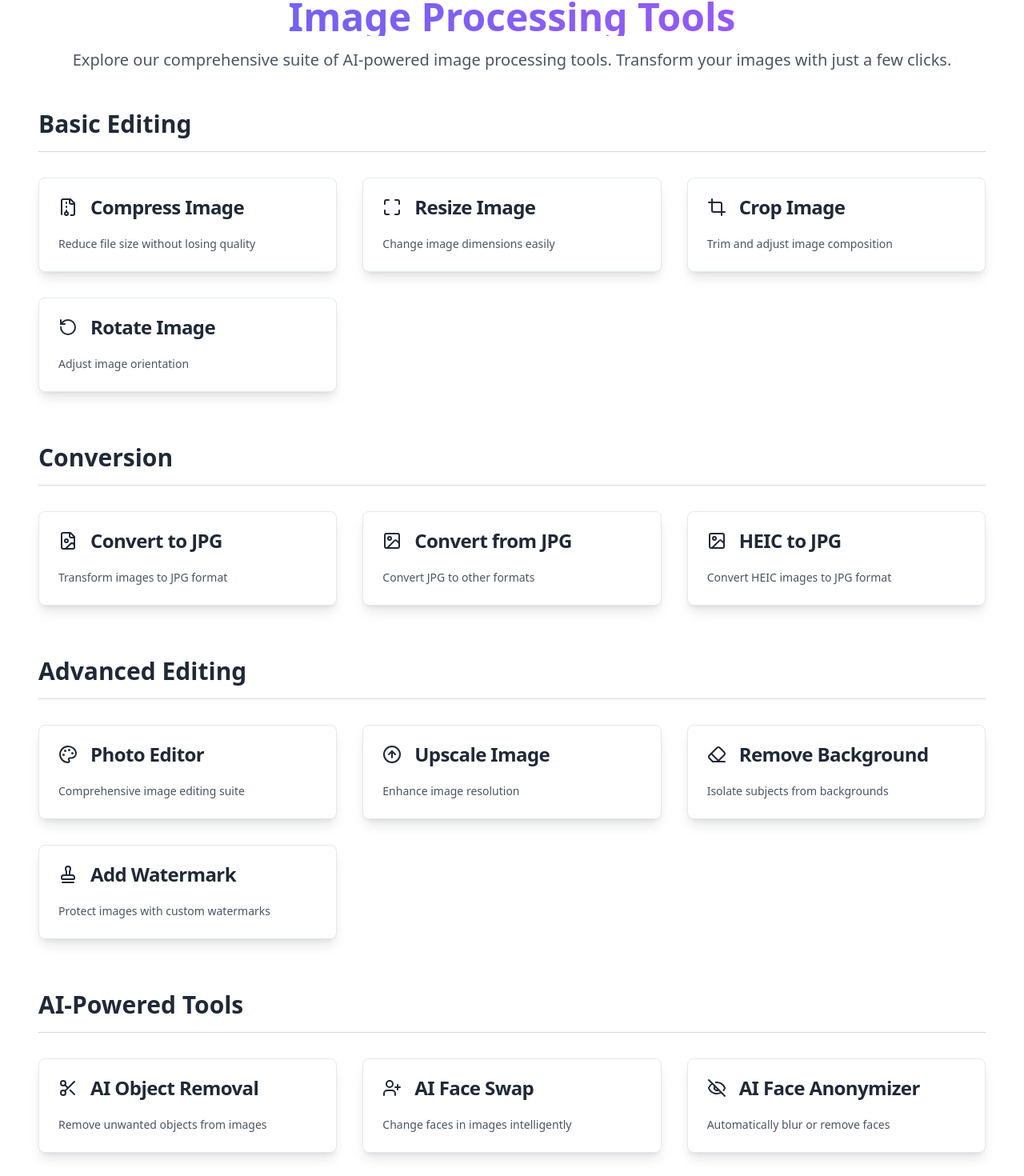
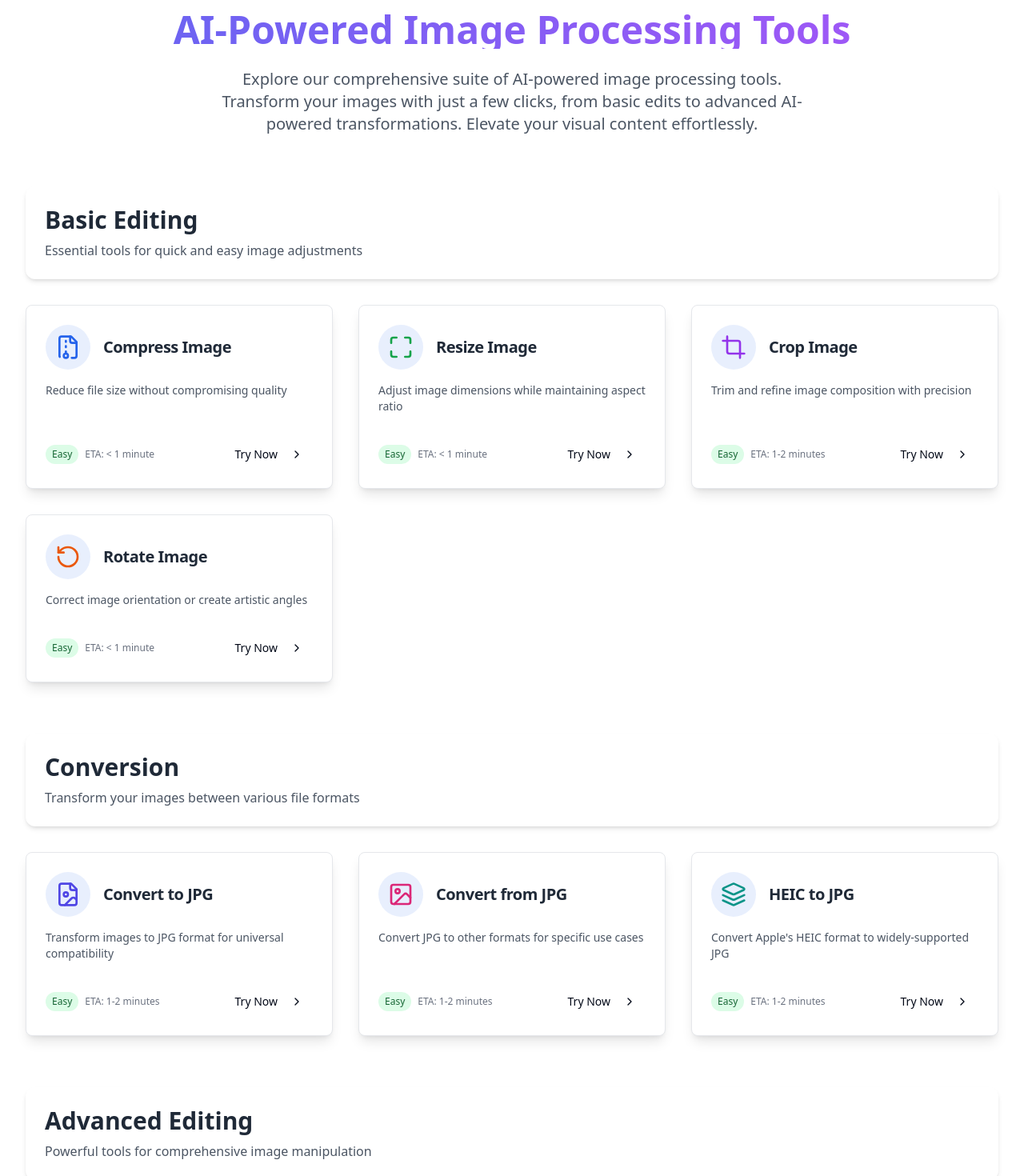
Before and after one commit to kushwahramkumar2003/Photofix, a Next.js app: page /tools in a window 1280 px wide. Shown: the part 116-1586 px from the top of the page at 80% size. Built offline with nearby package versions, Linux system fonts and the light colour scheme.

Commit message:
ui updated

```diff
--- a/src/app/tools/page.tsx
+++ b/src/app/tools/page.tsx
@@ -4,7 +4,6 @@ import {
   Card,
   CardContent,
   CardDescription,
-  CardHeader,
   CardTitle,
 } from "@/components/ui/card";
 import {
@@ -23,12 +22,18 @@ import {
   FileArchiveIcon as Compress,
   Maximize,
   Palette,
+  ChevronRight,
+  Wand2,
+  Layers,
+  Sparkles,
 } from "lucide-react";
+import { Button } from "@/components/ui/button";
+import { cn } from "@/lib/utils";
 
 export const metadata: Metadata = {
-  title: "Image Processing Tools | PhotoFix",
+  title: "AI-Powered Image Processing Tools | PhotoFix",
   description:
-    "Discover our wide range of AI-powered image processing tools. Compress, resize, crop, convert, edit, and enhance your images with ease.",
+    "Discover our comprehensive suite of AI-powered image processing tools. Compress, resize, crop, convert, edit, and enhance your images with ease using PhotoFix's advanced algorithms.",
   keywords: [
     "image processing",
     "AI tools",
@@ -39,177 +44,321 @@ export const metadata: Metadata = {
     "convert image",
     "edit image",
     "enhance image",
+    "remove background",
+    "upscale image",
+    "face swap",
+    "object removal",
+    "watermark",
+    "meme generator",
+    "HEIC conversion",
   ],
   openGraph: {
-    title: "Image Processing Tools | PhotoFix",
+    title: "AI-Powered Image Processing Tools | PhotoFix",
     description:
-      "Explore our comprehensive suite of AI-powered image processing tools. Transform your images with just a few clicks.",
+      "Transform your images with PhotoFix's suite of AI-powered tools. From basic edits to advanced AI transformations, enhance your visuals with just a few clicks.",
     images: [
       {
         url: "/og-image-tools.jpg",
         width: 1200,
         height: 630,
-        alt: "PhotoFix Image Processing Tools",
+        alt: "PhotoFix AI-Powered Image Processing Tools",
       },
     ],
+    type: "website",
+    locale: "en_US",
+    siteName: "PhotoFix",
+  },
+  twitter: {
+    card: "summary_large_image",
+    title: "AI-Powered Image Processing Tools | PhotoFix",
+    description:
+      "Transform your images with PhotoFix's suite of AI-powered tools. From basic edits to advanced AI transformations, enhance your visuals with just a few clicks.",
+    images: ["/og-image-tools.jpg"],
+    creator: "@photofix",
   },
 };
 
 const toolCategories = [
   {
     name: "Basic Editing",
+    description: "Essential tools for quick and easy image adjustments",
+    color: "from-blue-100 to-blue-200",
     tools: [
       {
         name: "Compress Image",
-        description: "Reduce file size without losing quality",
-        icon: <Compress className="h-6 w-6" aria-label="Compress Image Icon" />,
+        description: "Reduce file size without compromising quality",
+        icon: <Compress className="h-8 w-8 text-blue-600" />,
         href: "/tools/compress",
+        difficulty: "Easy",
+        eta: "< 1 minute",
       },
       {
         name: "Resize Image",
-        description: "Change image dimensions easily",
-        icon: <Maximize className="h-6 w-6" aria-label="Resize Image Icon" />,
+        description: "Adjust image dimensions while maintaining aspect ratio",
+        icon: <Maximize className="h-8 w-8 text-green-600" />,
         href: "/tools/resize",
+        difficulty: "Easy",
+        eta: "< 1 minute",
       },
       {
         name: "Crop Image",
-        description: "Trim and adjust image composition",
-        icon: <Crop className="h-6 w-6" aria-label="Crop Image Icon" />,
+        description: "Trim and refine image composition with precision",
+        icon: <Crop className="h-8 w-8 text-purple-600" />,
         href: "/tools/crop-image",
+        difficulty: "Easy",
+        eta: "1-2 minutes",
       },
       {
         name: "Rotate Image",
-        description: "Adjust image orientation",
-        icon: <RotateCcw className="h-6 w-6" aria-label="Rotate Image Icon" />,
+        description: "Correct image orientation or create artistic angles",
+        icon: <RotateCcw className="h-8 w-8 text-orange-600" />,
         href: "/tools/rotate-image",
+        difficulty: "Easy",
+        eta: "< 1 minute",
       },
     ],
   },
   {
     name: "Conversion",
+    description: "Transform your images between various file formats",
+    color: "from-green-100 to-green-200",
     tools: [
       {
         name: "Convert to JPG",
-        description: "Transform images to JPG format",
-        icon: (
-          <FileImage className="h-6 w-6" aria-label="Convert to JPG Icon" />
-        ),
+        description:
+          "Transform images to JPG format for universal compatibility",
+        icon: <FileImage className="h-8 w-8 text-indigo-600" />,
         href: "/tools/convert-to-jpg",
+        difficulty: "Easy",
+        eta: "1-2 minutes",
       },
       {
         name: "Convert from JPG",
-        description: "Convert JPG to other formats",
-        icon: <Image className="h-6 w-6" aria-label="Convert from JPG Icon" />,
+        description: "Convert JPG to other formats for specific use cases",
+        icon: <Image className="h-8 w-8 text-pink-600" />,
         href: "/tools/convert-from-jpg",
+        difficulty: "Easy",
+        eta: "1-2 minutes",
       },
       {
         name: "HEIC to JPG",
-        description: "Convert HEIC images to JPG format",
-        icon: (
-          <Image className="h-6 w-6" aria-label="Convert HEIC to JPG Icon" />
-        ),
+        description: "Convert Apple's HEIC format to widely-supported JPG",
+        icon: <Layers className="h-8 w-8 text-teal-600" />,
         href: "/tools/heic-to-jpg",
+        difficulty: "Easy",
+        eta: "1-2 minutes",
       },
     ],
   },
   {
     name: "Advanced Editing",
+    description: "Powerful tools for comprehensive image manipulation",
+    color: "from-purple-100 to-purple-200",
     tools: [
       {
         name: "Photo Editor",
-        description: "Comprehensive image editing suite",
-        icon: <Palette className="h-6 w-6" aria-label="Photo Editor Icon" />,
+        description: "All-in-one suite for professional-grade image editing",
+        icon: <Palette className="h-8 w-8 text-red-600" />,
         href: "/tools/photo-editor",
+        difficulty: "Intermediate",
+        eta: "5-10 minutes",
       },
       {
         name: "Upscale Image",
-        description: "Enhance image resolution",
-        icon: (
-          <ArrowUpCircle className="h-6 w-6" aria-label="Upscale Image Icon" />
-        ),
+        description: "Enhance image resolution using AI algorithms",
+        icon: <ArrowUpCircle className="h-8 w-8 text-yellow-600" />,
         href: "/tools/upscale-image",
+        difficulty: "Easy",
+        eta: "2-3 minutes",
       },
       {
         name: "Remove Background",
-        description: "Isolate subjects from backgrounds",
-        icon: (
-          <Eraser className="h-6 w-6" aria-label="Remove Background Icon" />
-        ),
+        description: "Automatically isolate subjects from any background",
+        icon: <Eraser className="h-8 w-8 text-cyan-600" />,
         href: "/tools/remove-background",
+        difficulty: "Easy",
+        eta: "1-2 minutes",
       },
       {
         name: "Add Watermark",
-        description: "Protect images with custom watermarks",
-        icon: <Stamp className="h-6 w-6" aria-label="Add Watermark Icon" />,
+        description: "Protect your images with customizable watermarks",
+        icon: <Stamp className="h-8 w-8 text-gray-600" />,
         href: "/tools/watermark-image",
+        difficulty: "Easy",
+        eta: "2-3 minutes",
       },
     ],
   },
   {
     name: "AI-Powered Tools",
+    description: "Cutting-edge AI technology for advanced image manipulation",
+    color: "from-yellow-100 to-yellow-200",
     tools: [
       {
         name: "AI Object Removal",
-        description: "Remove unwanted objects from images",
-        icon: (
-          <Scissors className="h-6 w-6" aria-label="AI Object Removal Icon" />
-        ),
+        description: "Seamlessly remove unwanted objects from your images",
+        icon: <Scissors className="h-8 w-8 text-blue-600" />,
         href: "/tools/ai-object-remove",
+        difficulty: "Intermediate",
+        eta: "2-5 minutes",
       },
       {
         name: "AI Face Swap",
-        description: "Change faces in images intelligently",
-        icon: <UserPlus className="h-6 w-6" aria-label="AI Face Swap Icon" />,
+        description: "Intelligently swap faces in images with AI precision",
+        icon: <UserPlus className="h-8 w-8 text-green-600" />,
         href: "/tools/ai-face-change",
+        difficulty: "Intermediate",
+        eta: "2-4 minutes",
       },
       {
         name: "AI Face Anonymizer",
-        description: "Automatically blur or remove faces",
-        icon: (
-          <EyeOff className="h-6 w-6" aria-label="AI Face Anonymizer Icon" />
-        ),
+        description: "Automatically blur or remove faces for privacy",
+        icon: <EyeOff className="h-8 w-8 text-purple-600" />,
         href: "/tools/ai-face-anonymize",
+        difficulty: "Easy",
+        eta: "1-2 minutes",
+      },
+      {
+        name: "AI Image Colorization",
+        description:
+          "Bring black and white images to life with AI colorization",
+        icon: <Wand2 className="h-8 w-8 text-orange-600" />,
+        href: "/tools/ai-colorize",
+        difficulty: "Easy",
+        eta: "2-4 minutes",
       },
     ],
   },
   {
     name: "Fun & Creative",
+    description: "Unleash your creativity with these entertaining tools",
+    color: "from-pink-100 to-pink-200",
     tools: [
       {
         name: "Meme Generator",
-        description: "Create custom memes easily",
-        icon: <Smile className="h-6 w-6" aria-label="Meme Generator Icon" />,
+        description: "Create viral-worthy memes with ease and flair",
+        icon: <Smile className="h-8 w-8 text-indigo-600" />,
         href: "/tools/meme-generator",
+        difficulty: "Easy",
+        eta: "2-5 minutes",
       },
       {
         name: "HTML to Image",
-        description: "Convert HTML code to image",
-        icon: <Code className="h-6 w-6" aria-label="HTML to Image Icon" />,
+        description: "Convert HTML code snippets into shareable images",
+        icon: <Code className="h-8 w-8 text-pink-600" />,
         href: "/tools/html-to-image",
+        difficulty: "Intermediate",
+        eta: "2-3 minutes",
+      },
+      {
+        name: "Image to Sketch",
+        description: "Transform photos into artistic sketch-style images",
+        icon: <Sparkles className="h-8 w-8 text-teal-600" />,
+        href: "/tools/image-to-sketch",
+        difficulty: "Easy",
+        eta: "1-2 minutes",
       },
     ],
   },
 ];
 
+function ToolCard({
+  title,
+  description,
+  icon,
+  href,
+  difficulty,
+  eta,
+}: {
+  title: string;
+  description: string;
+  icon: React.ReactNode;
+  href: string;
+  difficulty: string;
+  eta: string;
+}) {
+  return (
+    <Card className="group overflow-hidden bg-white dark:bg-gray-800 shadow-lg hover:shadow-2xl transition-all duration-300 border border-gray-200 dark:border-gray-700">
+      <Link href={href} className="block h-full">
+        <div className="p-6 flex flex-col h-full">
+          <div className="flex items-center mb-4">
+            <div className="p-3 bg-primary/10 dark:bg-primary/20 rounded-full mr-4">
+              {icon}
+            </div>
+            <CardTitle className="text-xl font-semibold text-gray-800 dark:text-gray-200">
+              {title}
+            </CardTitle>
+          </div>
+          <CardContent className="p-0 flex-grow">
+            <CardDescription className="text-gray-600 dark:text-gray-400 mb-4">
+              {description}
+            </CardDescription>
+          </CardContent>
+          <div className="flex items-center justify-between mt-4">
+            <div className="flex items-center space-x-2">
+              <span
+                className={cn(
+                  "px-2 py-1 text-xs rounded-full",
+                  difficulty === "Easy" &&
+                    "bg-green-100 text-green-800 dark:bg-green-800 dark:text-green-100",
+                  difficulty === "Intermediate" &&
+                    "bg-yellow-100 text-yellow-800 dark:bg-yellow-800 dark:text-yellow-100",
+                  difficulty === "Advanced" &&
+                    "bg-red-100 text-red-800 dark:bg-red-800 dark:text-red-100"
+                )}
+              >
+                {difficulty}
+              </span>
+              <span className="text-xs text-gray-500 dark:text-gray-400">
+                ETA: {eta}
+              </span>
+            </div>
+            <Button
+              variant="ghost"
+              size="sm"
+              className="group-hover:bg-primary/10 dark:group-hover:bg-primary/20 transition-colors"
+            >
+              Try Now <ChevronRight className="ml-2 h-4 w-4" />
+            </Button>
+          </div>
+        </div>
+      </Link>
+    </Card>
+  );
+}
+
 export default function ToolsPage() {
   return (
-    <main className="p-12 flex flex-col justify-center bg-white dark:bg-gray-900">
-      <header className="mb-12 text-center">
-        <h1 className="text-5xl font-bold mb-4 bg-clip-text text-transparent bg-gradient-to-r from-indigo-500 to-purple-500 dark:from-indigo-300 dark:to-purple-300">
-          Image Processing Tools
+    <main className="max-w-7xl mx-auto px-4 sm:px-6 lg:px-8 py-8 sm:py-12 lg:py-16">
+      <header className="text-center mb-12 lg:mb-16">
+        <h1 className="text-4xl sm:text-5xl font-bold mb-4 sm:mb-6 bg-clip-text text-transparent bg-gradient-to-r from-indigo-500 to-purple-500 dark:from-indigo-300 dark:to-purple-300">
+          AI-Powered Image Processing Tools
         </h1>
-        <p className="text-xl text-gray-600 dark:text-gray-300">
+        <p className="max-w-3xl mx-auto text-lg sm:text-xl text-gray-600 dark:text-gray-300">
           Explore our comprehensive suite of AI-powered image processing tools.
-          Transform your images with just a few clicks.
+          Transform your images with just a few clicks, from basic edits to
+          advanced AI-powered transformations. Elevate your visual content
+          effortlessly.
         </p>
       </header>
 
       {toolCategories.map((category, index) => (
-        <section key={index} className="mb-16">
-          <h2 className="text-3xl font-semibold mb-8 border-b pb-4 text-gray-800 dark:text-gray-100 border-gray-300 dark:border-gray-700">
-            {category.name}
-          </h2>
-          <div className="grid gap-8 md:grid-cols-2 lg:grid-cols-3">
+        <section key={index} className="mb-12 lg:mb-16">
+          <div
+            className={cn(
+              " p-6 rounded-xl mb-6 sm:mb-8 shadow-md ",
+              category.color,
+              "dark:bg-opacity-10 dark:backdrop-blur-sm"
+            )}
+          >
+            <h2 className="text-2xl sm:text-3xl font-semibold text-gray-800 dark:text-gray-100">
+              {category.name}
+            </h2>
+            <p className="text-gray-600 dark:text-gray-300 mt-2">
+              {category.description}
+            </p>
+          </div>
+          <div className="grid gap-6 sm:gap-8 md:grid-cols-2 lg:grid-cols-3">
             {category.tools.map((tool, toolIndex) => (
               <ToolCard
                 key={toolIndex}
@@ -217,6 +366,8 @@ export default function ToolsPage() {
                 description={tool.description}
                 icon={tool.icon}
                 href={tool.href}
+                difficulty={tool.difficulty}
+                eta={tool.eta}
               />
             ))}
           </div>
@@ -225,33 +376,3 @@ export default function ToolsPage() {
     </main>
   );
 }
-
-function ToolCard({
-  title,
-  description,
-  icon,
-  href,
-}: {
-  title: string;
-  description: string;
-  icon: React.ReactNode;
-  href: string;
-}) {
-  return (
-    <Card className="bg-white dark:bg-gray-800 shadow-lg hover:shadow-2xl transition-all">
-      <Link href={href}>
-        <CardHeader>
-          <div className="flex items-center space-x-4 text-gray-800 dark:text-gray-200">
-            {icon}
-            <CardTitle>{title}</CardTitle>
-          </div>
-        </CardHeader>
-        <CardContent>
-          <CardDescription className="text-gray-600 dark:text-gray-400">
-            {description}
-          </CardDescription>
-        </CardContent>
-      </Link>
-    </Card>
-  );
-}
```
Also changed, not shown: src/app/about/page.tsx (+127 -25 lines).
